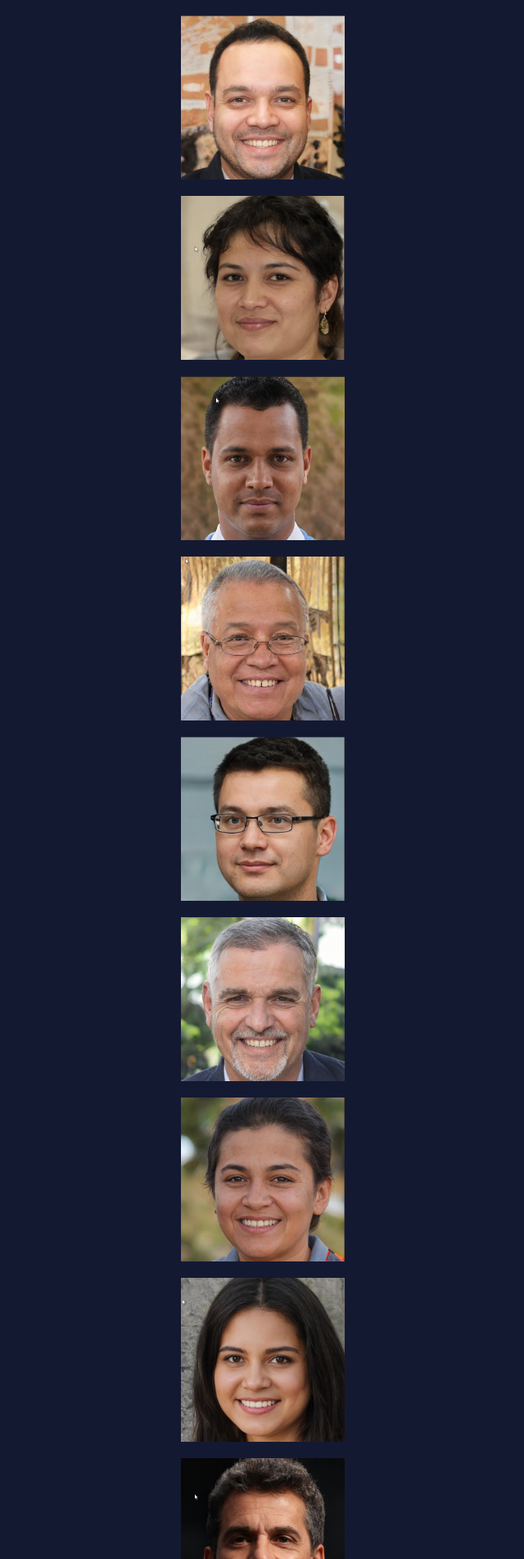
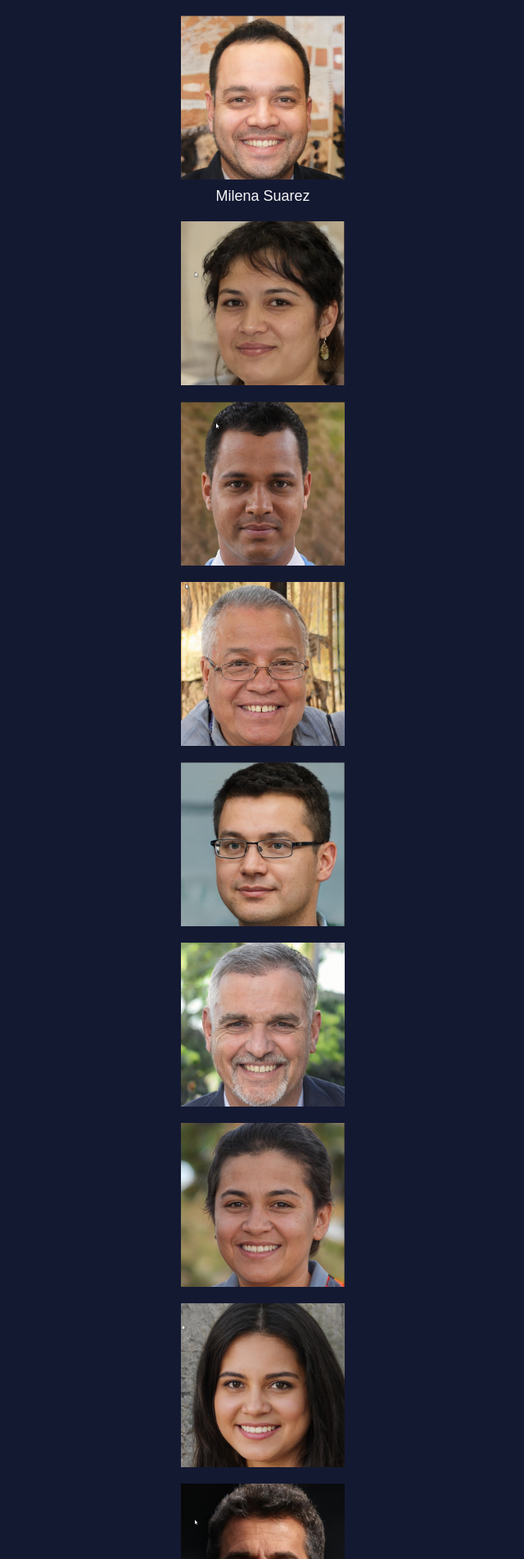
Before and after one commit to gothamgo/bweb, a Jekyll site: the page built from index.html, in a window 1280 px wide. Shown: the part 543-2445 px from the top of the page at 82% size, without its empty margins (319-959 px from the left). Built offline with Jekyll 4.4.1, drawn with Linux system fonts in a browser that asks for light colours.

Commit message:
Update index.html

```diff
--- a/index.html
+++ b/index.html
@@ -15,7 +15,6 @@ h2 {
 }
 
 p {
-  text-align: center;
   text-align: center;
   margin: 20px;
 }
@@ -53,17 +52,17 @@ div.speaker img {
 <div class="location">
   <img src="{{site.url}}/images/rutan.png" class="speaker-image">
   <p>
-     <a href="https://www.google.com/maps/place/Ruta+N/@6.2648627,-75.566595,15z/data=!4m6!3m5!1s0x8e4428e695083c29:0x99f177323f8c67d5!8m2!3d6.2648627!4d-75.566595!16s%2Fg%2F1tctsqq6?entry=ttu">
+    <a href="https://www.google.com/maps/place/Ruta+N/@6.2648627,-75.566595,15z/data=!4m6!3m5!1s0x8e4428e695083c29:0x99f177323f8c67d5!8m2!3d6.2648627!4d-75.566595!16s%2Fg%2F1tctsqq6?entry=ttu">
       Complejo Ruta N Calle 67 Nº 52-20 Medellín - Colombia
     </a>
   </p>
-
 </div>
 
 <h2>Speakers</h2>
 
 <div class="speaker">
   <img src="{{site.url}}/images/113f63c7b7be0723c61a646c13efe430.png" class="speaker-image" width="200" height="200">
+  <p>Milena Suarez</p>
 </div>
 
 </div><div class="speaker">
```
